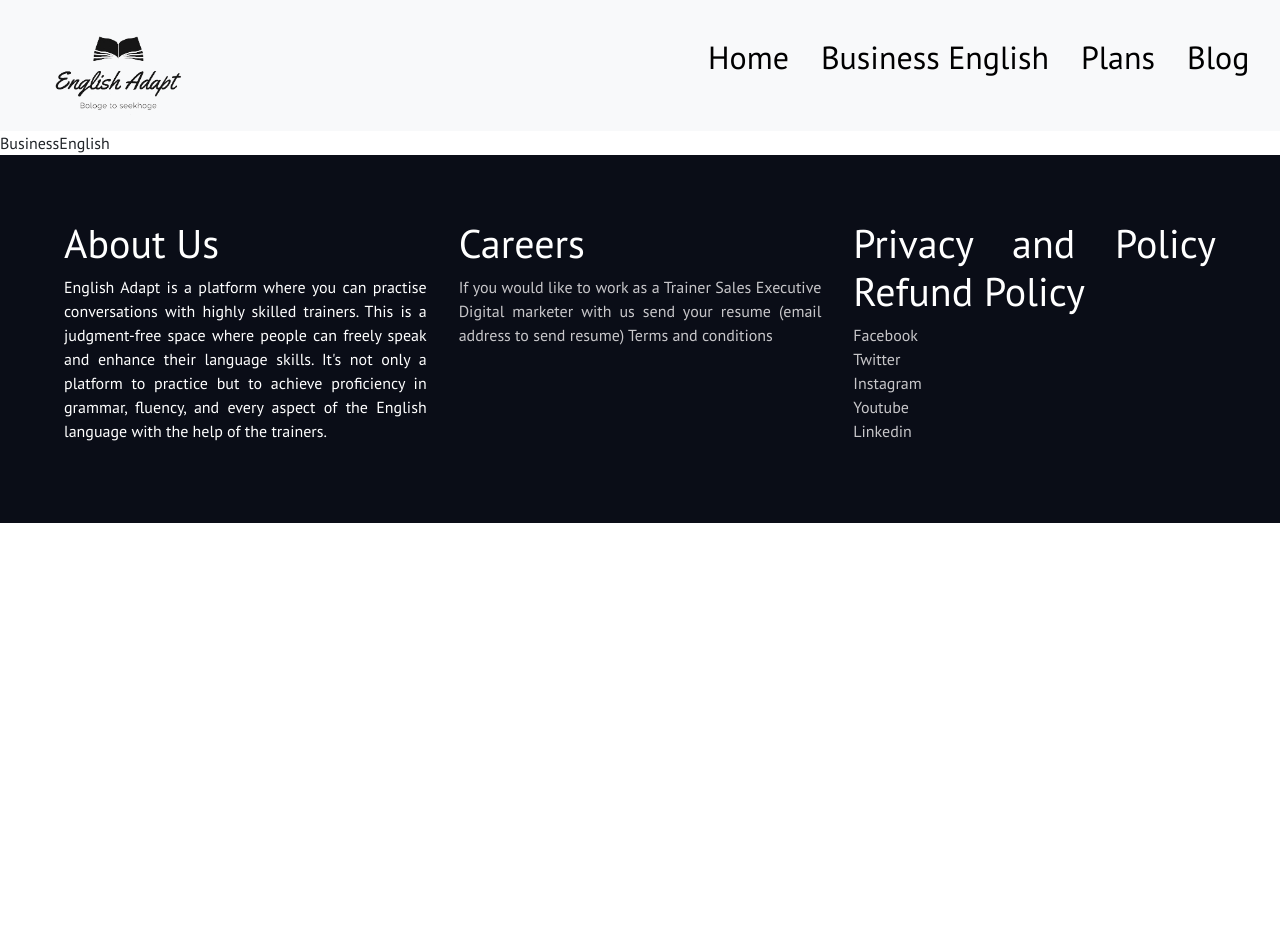
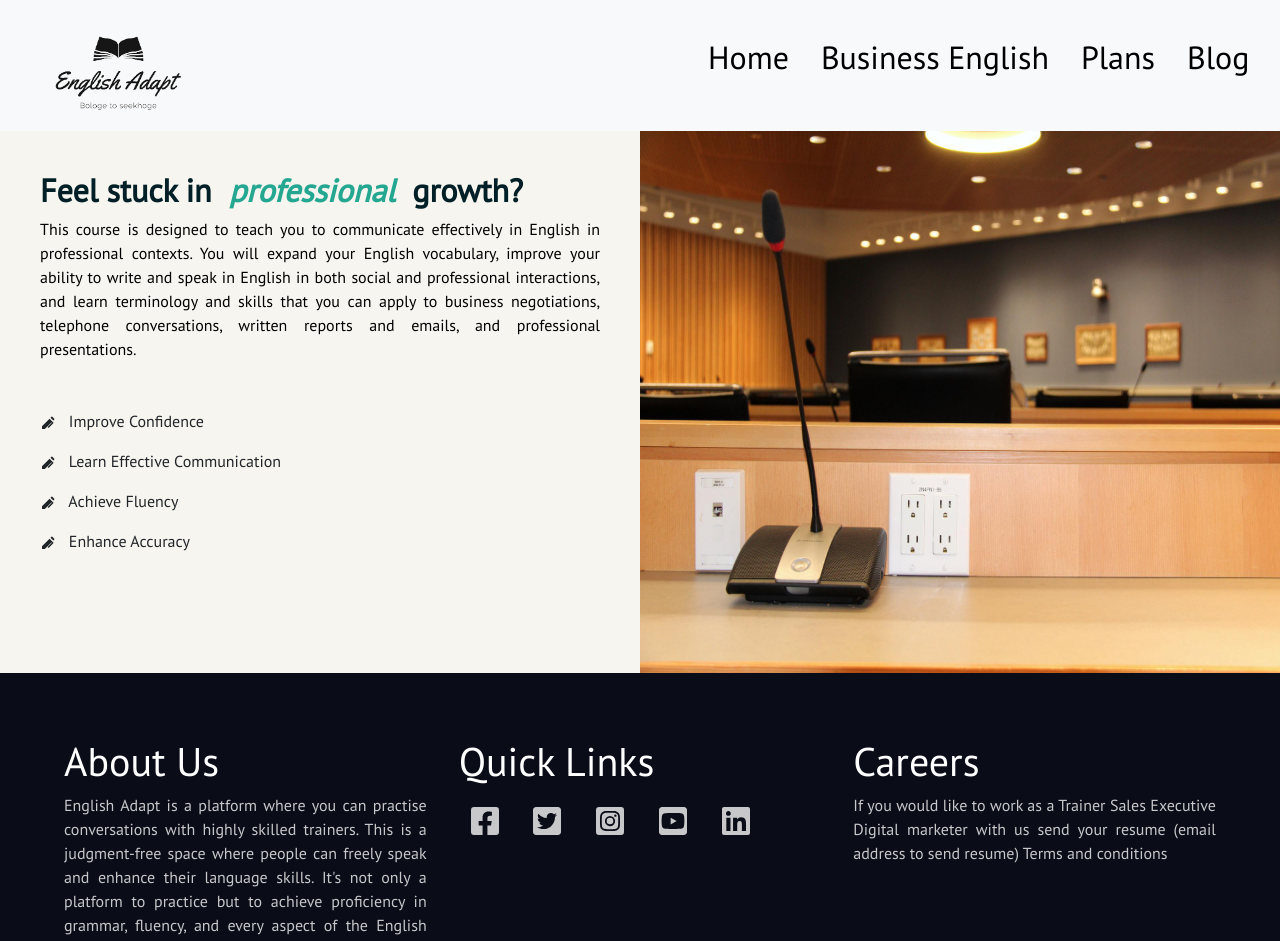
Before and after one commit to ritikamadaan01/englishAdapt, a React (Create React App) app: page /businessEnglish in a window 1280 px wide. Shown: the top 941 px of the page. Before the commit the page ends 800 px from the top, so only its background shows below. Built offline with nearby package versions, Linux system fonts and the light colour scheme.

Commit message:
business english page

```diff
--- a/src/App.js
+++ b/src/App.js
@@ -27,7 +27,7 @@ function App() {
           <Route path="/home" element={<Home />} />
           <Route path="/businessEnglish" element={<BusinessEnglish />} />
           <Route path="/plans" element={<Plans />} />
-          <Route path="/blogs" element={<Blogs />} />
+          {/* <Route path="/blogs" element={<Blogs />} /> */}
           <Route path="/" element={<Navigate replace to="/home" />} />
         </Routes>
       </div>
--- a/src/CSS/main.css
+++ b/src/CSS/main.css
@@ -114,7 +114,7 @@ p {
 
 }
 
-.why_enro{
+.why_enrol{
     font-weight: bold;
     color:#001f27;
     font-size: 3em;
@@ -127,17 +127,36 @@ p {
     background-size:  100% 100%;
 }
 
-.footer {
-    background-color:#0a0d17;
-    overflow: hidden;
-    padding: 2% 7%;
+
+.business_eng_image {
+    background-image: url("../Assets/business_english.jpeg");
+    background-position: center center;
+    background-repeat:  no-repeat;
+    background-size:  100% 100%;
 }
 
-.footer .card {
-    border: none;
-    border-radius: 0;
-    background-color: #0a0d17;
-    overflow: hidden;
-    color: white;
-    padding: 2% 7%;
+.bussiness {
+    margin:1.5em;
+    padding-bottom: 4rem;
 }
+
+.bussiness_eng {
+    font-weight: bold;
+    color:#001f27;
+    font-size: 2em;
+    /* text-align: ; */
+}
+
+
+.business_text_1{
+    /* font-weight: bold; */
+    color:black;
+    font-size: 1em;
+
+}
+
+.plan_card {
+    background-color: white;
+    border-radius: 10px;
+    box-shadow:10px 5px 10px #d3eae9;;
+}
--- a/src/Components/Home/cover.jsx
+++ b/src/Components/Home/cover.jsx
@@ -41,8 +41,11 @@ class Cover extends React.Component {
                 </div>
 
                 <div className="col-12 text-center">
-                    <div className="pt-md-2 mt-1 home_button_container">
-                        <button className="bookBTN1">Book Your Trial @ &#x20B9; 99</button>
+                    <div className="pt-md-2 mt-1 home_button_container" style={{ margin: "auto", width: "fit-content" }}>
+                        <button className="bookBTN1">
+                            <a href={"https://web.whatsapp.com/send?phone=919996610098&text=Hello, I would like to know more about the courses offered."}
+                                target="_blank"
+                                style={{ textDecoration: "none", color: "white" }}>Book Your Trial @ 99</a></button>
                     </div>
                 </div>
             </div>
--- a/src/Components/business_eng.jsx
+++ b/src/Components/business_eng.jsx
@@ -1,10 +1,61 @@
 import React, { Component } from 'react';
+import "./../CSS/main.css"
+import eng from "../Assets/business_english.jpeg"
+import { RiBallPenFill } from "react-icons/ri";
 
 class BusinessEnglish extends React.Component {
     render() {
-        return <div>
-            BusinessEnglish
-        </div>;
+        return <div className="row g-0" style={{ backgroundColor: "#f6f5ef" }}>
+
+
+            <div className="col-md-6 col-12 p-3 text-justify">
+
+                <div className="bussiness">
+                    <h1 className="bussiness_eng">Feel stuck in &nbsp;
+                        <span className="one">
+                            professional &nbsp;
+                        </span>
+                        growth?
+                    </h1>
+
+                    <div className="business_text_1">
+                        <p className="">
+                            This course is designed to teach you to communicate effectively in
+                            English in professional contexts. You will expand your English vocabulary,
+                            improve your ability to write and speak in English in both social and
+                            professional interactions, and learn terminology and skills that you can
+                            apply to business negotiations, telephone conversations, written reports
+                            and emails, and professional presentations.
+
+
+                        </p>
+                    </div>
+
+
+                    <div className="points margin_point-5">
+
+                        <div className="">
+                            <p className="why_subtitle"> <RiBallPenFill />&nbsp;&nbsp; Improve Confidence</p>
+                        </div>
+                        <div className="">
+                            <p className="why_subtitle"> <RiBallPenFill />&nbsp;&nbsp; Learn Effective Communication</p>
+                        </div>
+                        <div className="">
+                            <p className="why_subtitle"> <RiBallPenFill />&nbsp;&nbsp; Achieve Fluency</p>
+                        </div>
+                        <div className="">
+                            <p className="why_subtitle"> <RiBallPenFill />&nbsp;&nbsp; Enhance Accuracy</p>
+                        </div>
+                    </div>
+                </div>
+
+            </div>
+
+            <div className="col-md-6 d-md-block d-none business_eng_image">
+
+            </div>
+
+        </div>
     }
 }
 
--- a/src/Components/footer.jsx
+++ b/src/Components/footer.jsx
@@ -1,5 +1,12 @@
 import React, { Component } from 'react';
 import "./../CSS/main.css"
+import {
+    FaFacebookSquare,
+    FaInstagramSquare,
+    FaYoutubeSquare,
+    FaTwitterSquare,
+    FaLinkedin
+} from "react-icons/fa";
 
 
 class Footer extends React.Component {
@@ -8,12 +15,50 @@ class Footer extends React.Component {
             <div className="col-md-4 col-12 p-3">
                 {/* <div>Logo</div> */}
                 <h1>About Us</h1>
-                <p >English Adapt is a platform where you can practise conversations with highly
+                <p style={{ color: "#c8c7ca" }}>English Adapt is a platform where you can practise conversations with highly
                     skilled trainers. This is a judgment-free space where people can freely speak
                     and enhance their language skills. It's not only a platform to practice but to
                     achieve proficiency in grammar, fluency, and every aspect of the English language
                     with the help of the trainers.
                 </p>
+                <h6>Privacy Policy {"&"} Refund Policy
+                </h6>
+            </div>
+            <div className="col-md-4 col-12 p-3 ">
+                <h1>Quick Links</h1>
+                <div style={{ paddingLeft: 10 }} className="row">
+                    <div className="col-2">
+                        <a
+                            href="https://www.facebook.com/people/EnglishAdapt/100083174766092/"
+                            target="_blank" style={{ color: "#c8c7ca", fontSize: "2em" }}>
+                            <FaFacebookSquare />
+                        </a></div>
+                    <div className="col-2">
+                        <a
+                            href="https://twitter.com/EnglishAdapt/"
+                            target="_blank" style={{ color: "#c8c7ca", fontSize: "2em" }}>
+                            <FaTwitterSquare />
+                        </a></div>
+                    <div className="col-2">
+                        <a
+                            href="https://www.instagram.com/english.adapt/"
+                            target="_blank" style={{ color: "#c8c7ca", fontSize: "2em" }}>
+                            <FaInstagramSquare />
+                        </a></div>
+                    <div className="col-2">
+                        <a
+                            href="#"
+                            target="_blank" style={{ color: "#c8c7ca", fontSize: "2em" }}>
+                            <FaYoutubeSquare />
+                        </a></div>
+                    <div className="col-2">
+                        <a
+                            href="#"
+                            target="_blank" style={{ color: "#c8c7ca", fontSize: "2em" }}>
+                            <FaLinkedin />
+                        </a></div>
+                </div>
+
             </div>
             <div className="col-md-4 col-12 p-3">
                 <h1>Careers</h1>
@@ -26,17 +71,6 @@ class Footer extends React.Component {
 
                 </p>
             </div>
-            <div className="col-md-4 col-12 p-3">
-                <h1>Privacy and Policy
-                    Refund Policy
-                </h1>
-                <div style={{ color: "#c8c7ca" }}>Facebook</div>
-                <div style={{ color: "#c8c7ca" }}>Twitter</div>
-                <div style={{ color: "#c8c7ca" }}>Instagram</div>
-                <div style={{ color: "#c8c7ca" }}>Youtube</div>
-                <div style={{ color: "#c8c7ca" }}>Linkedin</div>
-
-            </div>
 
         </div>;
     }
--- a/src/Components/plans.jsx
+++ b/src/Components/plans.jsx
@@ -2,7 +2,40 @@ import React, { Component } from 'react';
 
 class Plans extends React.Component {
     render() {
-        return <div>Plans</div>;
+        return <div className="row " style={{ backgroundColor: "#eff3fd", padding: "3em" }}>
+            <div className="col-md-4 col-12 m-3 plan_card" style={{ border: "none", boxShadow: "50px 10px;" }}>
+                <div class="card-header">
+                    Featured
+                </div>
+                <div className="card-body">
+                    <h5 className="card-title">Card title</h5>
+                    <h6 className="card-subtitle mb-2 text-muted">Card subtitle</h6>
+                    <p className="card-text">Some quick example text to build on the card title and make up the bulk of the card's content.</p>
+                    <a href="#" className="card-link">Card link</a>
+                    <a href="#" className="card-link">Another link</a>
+                </div>
+            </div>
+            <div className="col-md-3 col-12 card m-3">
+
+                <div className="card-body">
+                    <h5 className="card-title">Card title</h5>
+                    <h6 className="card-subtitle mb-2 text-muted">Card subtitle</h6>
+                    <p className="card-text">Some quick example text to build on the card title and make up the bulk of the card's content.</p>
+                    <a href="#" className="card-link">Card link</a>
+                    <a href="#" className="card-link">Another link</a>
+                </div>
+            </div>
+            <div className="col-md-4 col-12 card m-3">
+
+                <div className="card-body">
+                    <h5 className="card-title">Card title</h5>
+                    <h6 className="card-subtitle mb-2 text-muted">Card subtitle</h6>
+                    <p className="card-text">Some quick example text to build on the card title and make up the bulk of the card's content.</p>
+                    <a href="#" className="card-link">Card link</a>
+                    <a href="#" className="card-link">Another link</a>
+                </div>
+            </div>
+        </div>;
     }
 }
 
```
Also changed, not shown: src/Assets/business_english.jpeg (added).
